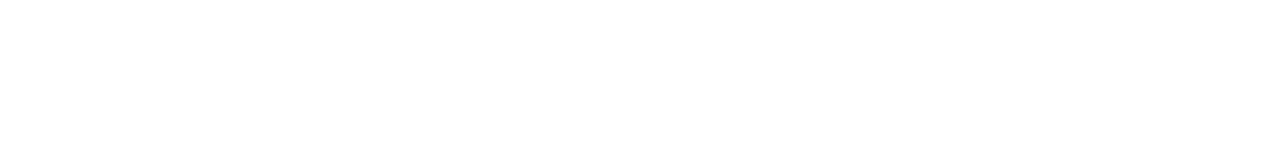
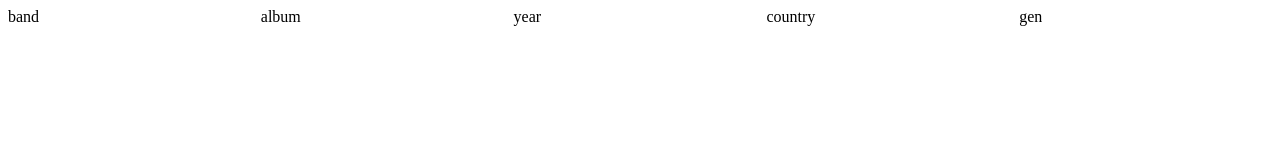
Before and after one commit to KarnNA10/MusicBunker, a plain HTML site: page index.html in a window 1280 px wide. Drawn offline with Linux system fonts and the light colour scheme.

Commit message:
Puppy girl >< :3:3:3:3 WAH WAH

```diff
--- a/index.html
+++ b/index.html
@@ -3,7 +3,7 @@
         <meta http-equiv="Content-Type" content="text/html; charset=utf-8"/>
         <!-- <script type="text/javascript" src="jajascript/_1.js"></script> -->
         <link rel="icon" type="image/jpg" href="iconos/Icono_1.jpg"/>
-        <!-- <link rel="stylesheet" type="text/css" href="CSS/A_7.css" class="liiink"/> -->
+        <link rel="stylesheet" type="text/css" href="style.css" class="liiink"/>
         <title>The Music Bunker</title>
     </head>
     <body>
@@ -17,4 +17,37 @@
     tratar de no exceder las... 9?
  - PERRADA:
     no imágenes, lista plana de banda+album
-     -->
+ - CLASICA:
+    Para instrumentales / no formato de album convencional
+
+ CÓMO ORGANIZAR LA PAG
+ - principal y perrada van en diferentes pags/pestanas
+ - Reciclar animaciones de RecordCollection
+
+ INFORMACIÓN GENERAL DE CADA ALBUM:
+    - banda
+    - n. album
+    - anno
+    - género
+    - país
+    - (si aplica) imagen
+
+ LAYOUT PERRADA:
+ <div class="parent">
+    <div class="mainBG"></div>
+    <div class="band">band</div>
+    <div class="album">album</div>
+    <div class="year">year</div>
+    <div class="country">country</div>
+    <div class="gen">gen</div>
+</div>
+ -->
+
+<div class="parent">
+    <div class="mainBG"></div>
+    <div class="band">band</div>
+    <div class="album">album</div>
+    <div class="year">year</div>
+    <div class="country">country</div>
+    <div class="gen">gen</div>
+</div>
--- /dev/null
+++ b/style.css
@@ -0,0 +1,14 @@
+.parent {
+display: grid;
+grid-template-columns: repeat(5, 1fr);
+grid-template-rows: 1fr;
+grid-column-gap: 0px;
+grid-row-gap: 0px;
+}
+
+.mainBG { grid-area: 1 / 1 / 2 / 6; }
+.band   { grid-area: 1 / 1 / 2 / 2; }
+.album  { grid-area: 1 / 2 / 2 / 3; }
+.year   { grid-area: 1 / 3 / 2 / 4; }
+.country { grid-area: 1 / 4 / 2 / 5; }
+.gen    { grid-area: 1 / 5 / 2 / 6; }
```
Also changed, not shown: 1 other file.
